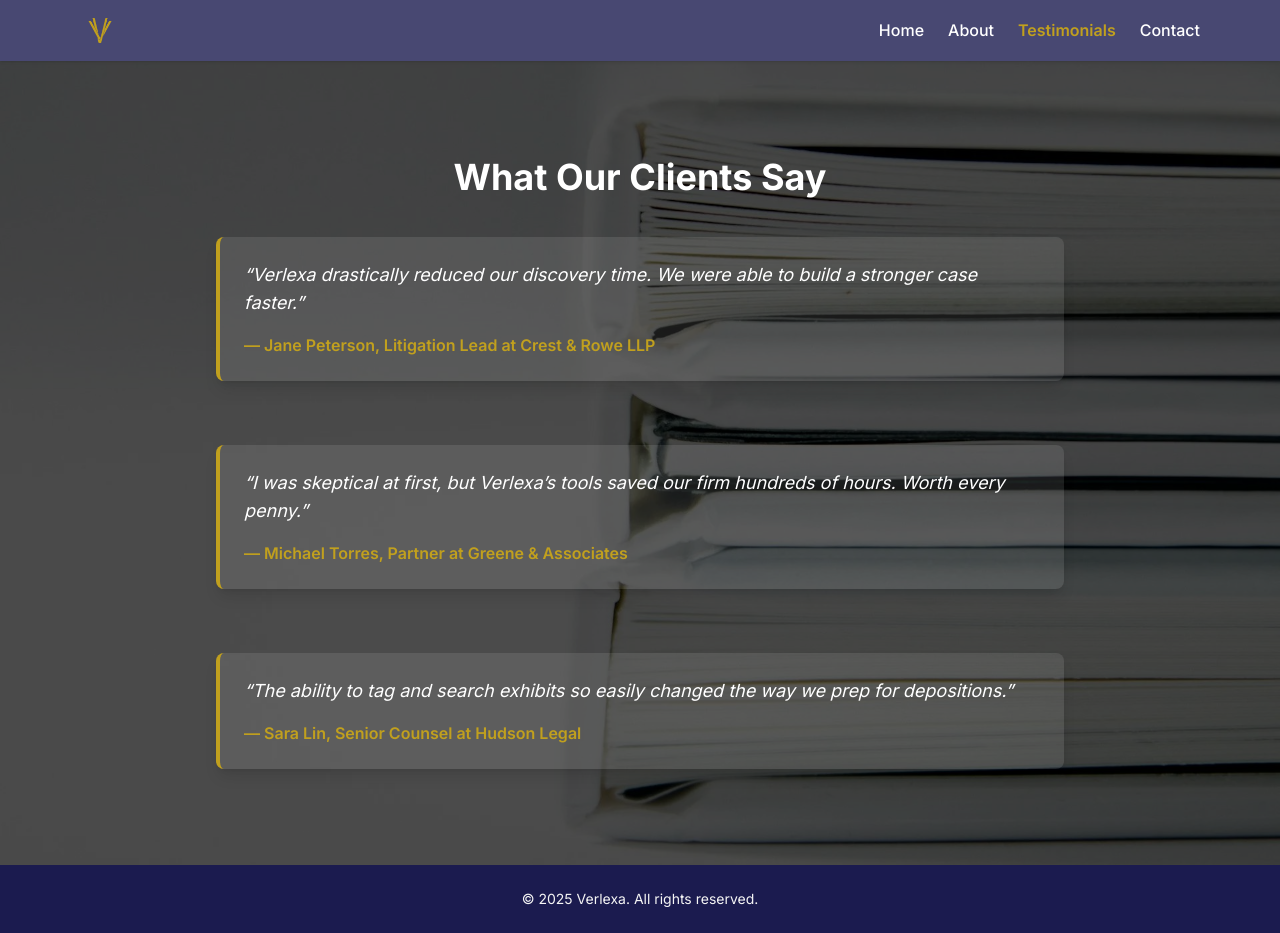
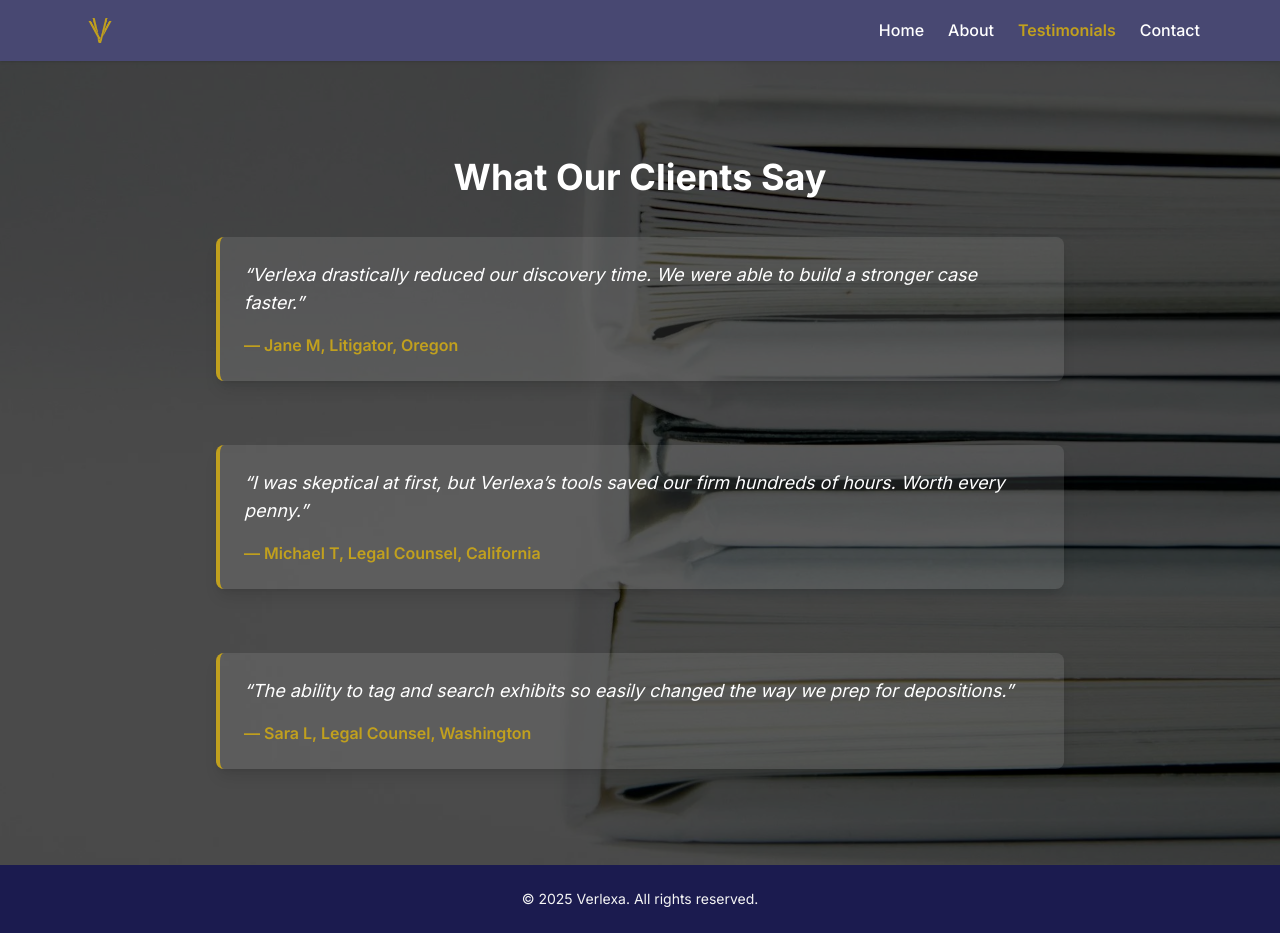
Before and after one commit to Sam-Melius/verlexa, a Next.js app: page /testimonials in a window 1280 px wide. Built offline with nearby package versions, Linux system fonts and the light colour scheme.

Commit message:
Adjusted example testimonials

```diff
--- a/src/app/page.tsx
+++ b/src/app/page.tsx
@@ -129,7 +129,7 @@ export default function Home() {
             “Without Verlexa, we would not have been able to take the case.”
           </blockquote>
           <p className="mt-4 font-semibold text-[#c1a01e]">
-            — Partner at Northwest Litigation Group
+            — Steve P, litigator, California
           </p>
         </div>
       </motion.section>
--- a/src/app/testimonials/page.tsx
+++ b/src/app/testimonials/page.tsx
@@ -33,7 +33,7 @@ export default function TestimonialsPage() {
             <p className="italic text-lg">
               “Verlexa drastically reduced our discovery time. We were able to build a stronger case faster.”
             </p>
-            <p className="mt-4 font-semibold text-[#c1a01e]">— Jane Peterson, Litigation Lead at Crest & Rowe LLP</p>
+            <p className="mt-4 font-semibold text-[#c1a01e]">— Jane M, Litigator, Oregon</p>
           </div>
 
           {/* Testimonial 2 */}
@@ -41,7 +41,7 @@ export default function TestimonialsPage() {
             <p className="italic text-lg">
               “I was skeptical at first, but Verlexa’s tools saved our firm hundreds of hours. Worth every penny.”
             </p>
-            <p className="mt-4 font-semibold text-[#c1a01e]">— Michael Torres, Partner at Greene & Associates</p>
+            <p className="mt-4 font-semibold text-[#c1a01e]">— Michael T, Legal Counsel, California</p>
           </div>
 
           {/* Testimonial 3 */}
@@ -49,7 +49,7 @@ export default function TestimonialsPage() {
             <p className="italic text-lg">
               “The ability to tag and search exhibits so easily changed the way we prep for depositions.”
             </p>
-            <p className="mt-4 font-semibold text-[#c1a01e]">— Sara Lin, Senior Counsel at Hudson Legal</p>
+            <p className="mt-4 font-semibold text-[#c1a01e]">— Sara L, Legal Counsel, Washington</p>
           </div>
         </div>
       </motion.div>
```
